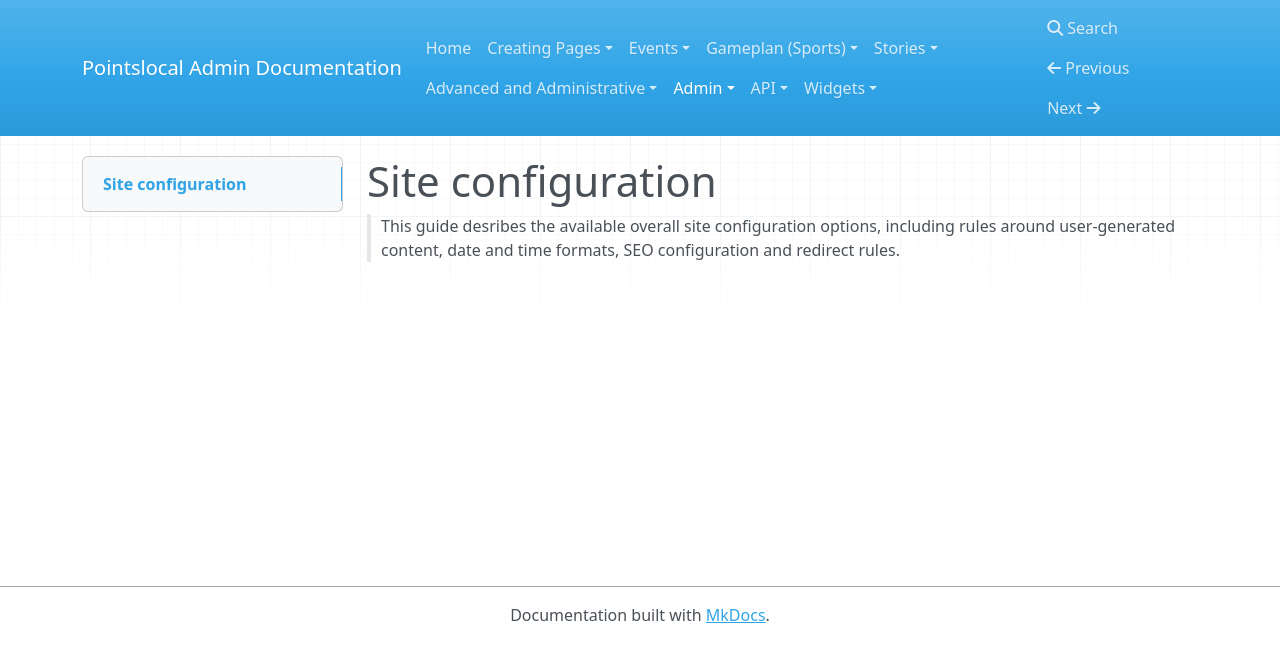
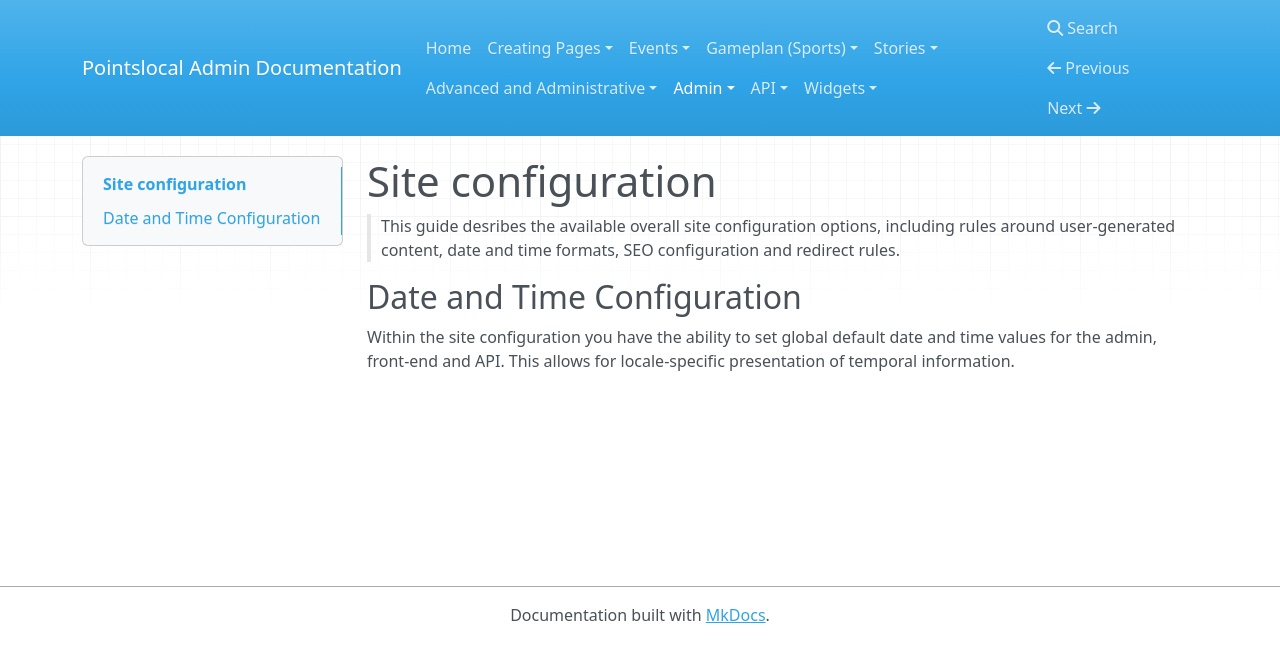
Before and after one commit to pointslocal/admin-docs, an MkDocs documentation site: the page built from docs/admin_configuration.md, in a window 1280 px wide. Shown: the top 662 px of the page. Built offline with MkDocs 1.6.1, drawn with Linux system fonts in a browser that asks for light colours; nearby versions of some CDN libraries; old or Windows-style settings are respelled for this version of MkDocs.

Commit message:
adds config info + showtimes clarity

```diff
--- a/docs/admin_configuration.md
+++ b/docs/admin_configuration.md
@@ -1,2 +1,5 @@
 # Site configuration
 > This guide desribes the available overall site configuration options, including rules around user-generated content, date and time formats, SEO configuration and redirect rules.
+
+## Date and Time Configuration
+Within the site configuration you have the ability to set global default date and time values for the admin, front-end and API.  This allows for locale-specific presentation of temporal information.
```
Also changed, not shown: docs/api_events_showtimes.md (+2 -0 lines).
